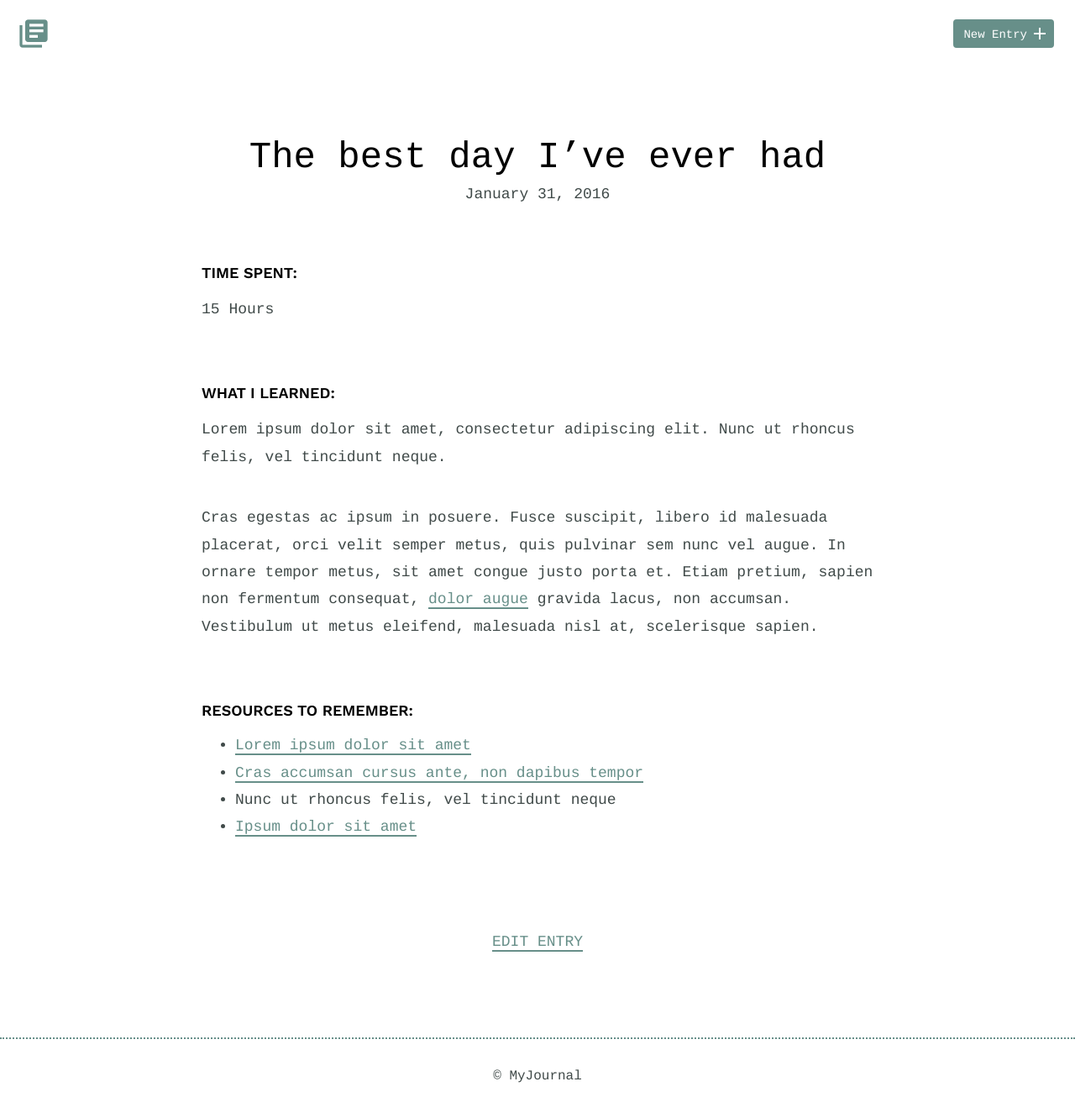
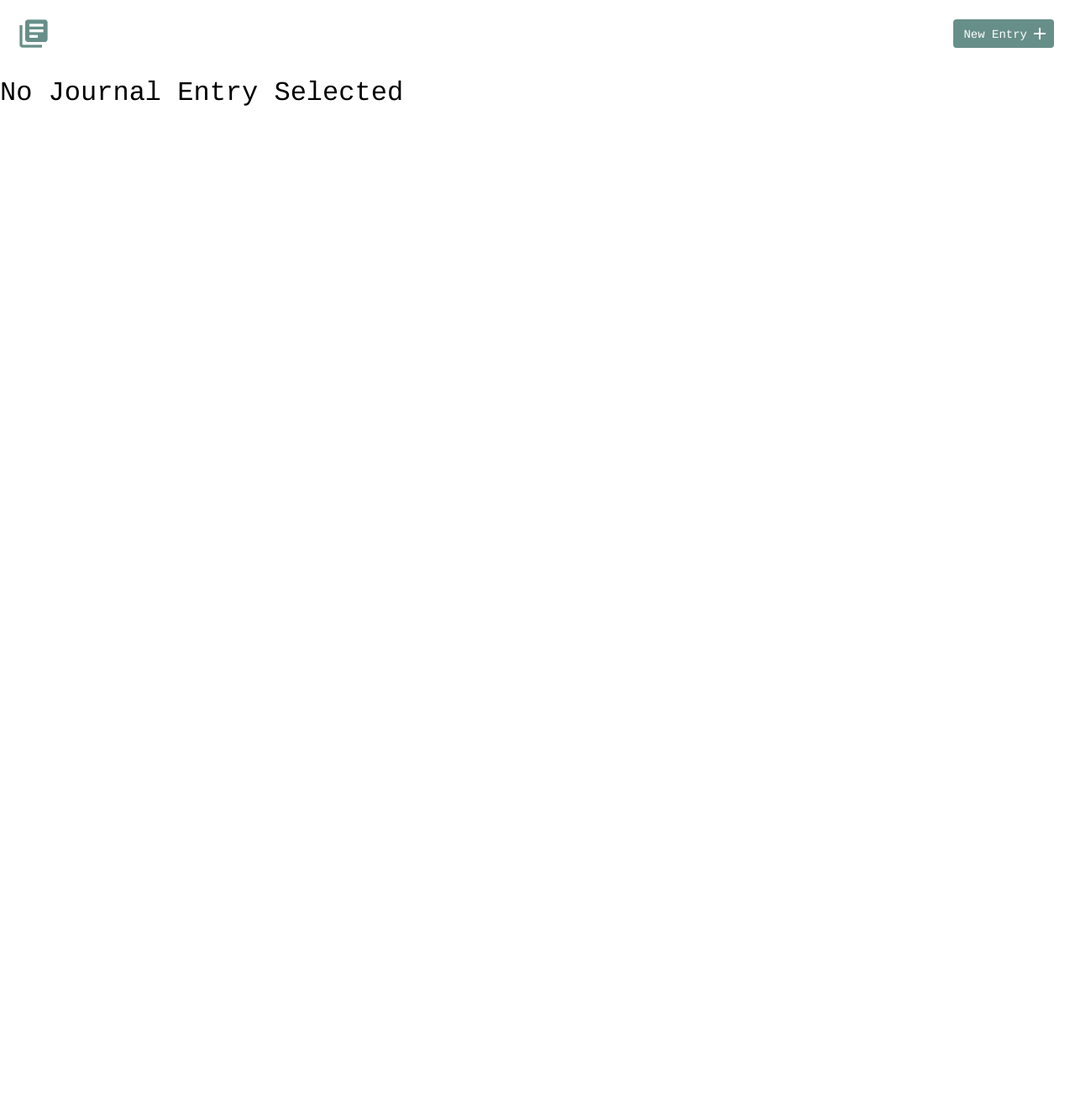
Before and after one commit to randyL78/learning_journal_php, a PHP site: page /detail.php in a window 1280 px wide. Shown: the whole page at 84% size. After the commit the page ends 800 px from the top, so only its background shows below. Run offline with PHP 8.4, Linux system fonts and the light colour scheme.

Commit message:
Add database connection to detail.php

```diff
--- a/detail.php
+++ b/detail.php
@@ -1,35 +1,57 @@
 <?php
+
+// database connnection and functions file
+include('inc/functions.php');
+
+// Set the title in the HTML head
+$pageTitle = 'MyJournal | Entry Details';
+
+// Place header before call to get_entry so that
+// it displays regardless of whether entry is found
 include('inc/header.php');
+
+// check if an id has been passed, if so get entry details
+if (isset($_GET['id'])) {
+    $entry = get_entry(filter_input(INPUT_GET, 'id', FILTER_SANITIZE_NUMBER_INT));
+} else {
+    echo '<h2>No Journal Entry Selected</h2>';
+    die();
+}
+
+if ($entry == false) {
+    echo '<h2>Journal Entry Not Found</h2>';
+    die();
+}
+
+var_dump($entry);
 ?>
 <section>
     <div class="container">
         <div class="entry-list single">
             <article>
-                <h1>The best day I’ve ever had</h1>
+                <h1><?php echo $entry['title'] ?></h1>
                 <time datetime="2016-01-31">January 31, 2016</time>
                 <div class="entry">
                     <h3>Time Spent: </h3>
-                    <p>15 Hours</p>
+                    <p><?php echo ucwords($entry['time_spent']) ?></p>
                 </div>
                 <div class="entry">
                     <h3>What I Learned:</h3>
-                    <p>Lorem ipsum dolor sit amet, consectetur adipiscing elit. Nunc ut rhoncus felis, vel tincidunt neque.</p>
-                    <p>Cras egestas ac ipsum in posuere. Fusce suscipit, libero id malesuada placerat, orci velit semper metus, quis pulvinar sem nunc vel augue. In ornare tempor metus, sit amet congue justo porta et. Etiam pretium, sapien non fermentum consequat, <a href="">dolor augue</a> gravida lacus, non accumsan. Vestibulum ut metus eleifend, malesuada nisl at, scelerisque sapien.</p>
+                    <p>
+                    <?php echo $entry['learned'] ?>
+                    </p>
                 </div>
                 <div class="entry">
                     <h3>Resources to Remember:</h3>
                     <ul>
                         <li><a href="">Lorem ipsum dolor sit amet</a></li>
-                        <li><a href="">Cras accumsan cursus ante, non dapibus tempor</a></li>
-                        <li>Nunc ut rhoncus felis, vel tincidunt neque</li>
-                        <li><a href="">Ipsum dolor sit amet</a></li>
                     </ul>
                 </div>
             </article>
         </div>
     </div>
     <div class="edit">
-        <p><a href="edit.php">Edit Entry</a></p>
+        <p><a href="edit.php?id=<?php echo $entry['id'] ?>">Edit Entry</a></p>
     </div>
 </section>
 <?php
--- a/inc/functions.php
+++ b/inc/functions.php
@@ -16,3 +16,27 @@ function get_all_entries() {
 
   return $results->fetchAll(PDO::FETCH_ASSOC);
 }
+
+/**
+ * function to get the details of a single journal entry
+ * @param id an integer based database id
+ * @return mixed an associative array of joournal details
+ */
+function get_entry($id) {
+  include('connection.php');
+
+  $sql = 'SELECT * FROM entries WHERE id = ?';
+
+  try {
+
+    $results = $db->prepare($sql);
+    $results->bindValue(1, $id, PDO::PARAM_INT);
+    $results->execute();
+
+    return $results->fetch(PDO::FETCH_ASSOC);
+
+  } catch(Exception $ex) {
+    echo $ex->get_message();
+    return false;
+  }
+}
--- a/inc/header.php
+++ b/inc/header.php
@@ -3,7 +3,12 @@
     <head>
         <meta charset="utf-8">
         <meta http-equiv="x-ua-compatible" content="ie=edge">
-        <title>MyJournal</title>
+        <?php
+            if (!isset($pageTitle)) {
+                $pageTitle = 'MyJournal';
+            }
+            echo '<title>' . $pageTitle . '</title>';
+        ?>
         <link href="https://fonts.googleapis.com/css?family=Cousine:400" rel="stylesheet" type="text/css">
         <link href="https://fonts.googleapis.com/css?family=Work+Sans:600" rel="stylesheet" type="text/css">
         <link href="https://fonts.googleapis.com/icon?family=Material+Icons" rel="stylesheet">
--- a/index.php
+++ b/index.php
@@ -12,7 +12,12 @@ include('inc/header.php');
 <section>
     <div class="container">
         <div class="entry-list">
+
         <?php
+        if (empty($entries)) {
+            echo '<h2>No Journal entries found</h2>';
+            echo '<a href="new.php">Let\'s Create One!</a>';
+        } else {
             foreach($entries as $entry) {
 
                 // convert date from yyyy-mm-dd format to full word representation.
@@ -23,6 +28,7 @@ include('inc/header.php');
                 echo '<time datetime=' . $entry['date'] .  '>' . $date .  '</time>';
                 echo '</article>';
             }
+        }
         ?>
         </div>
     </div>
```
Lines whose indentation alone changed are shown as unchanged.
